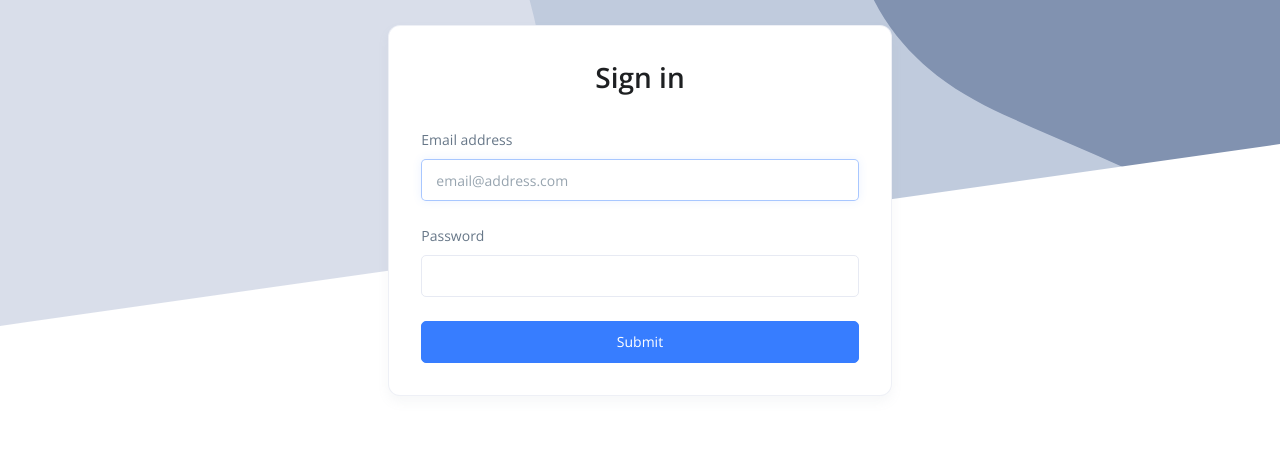
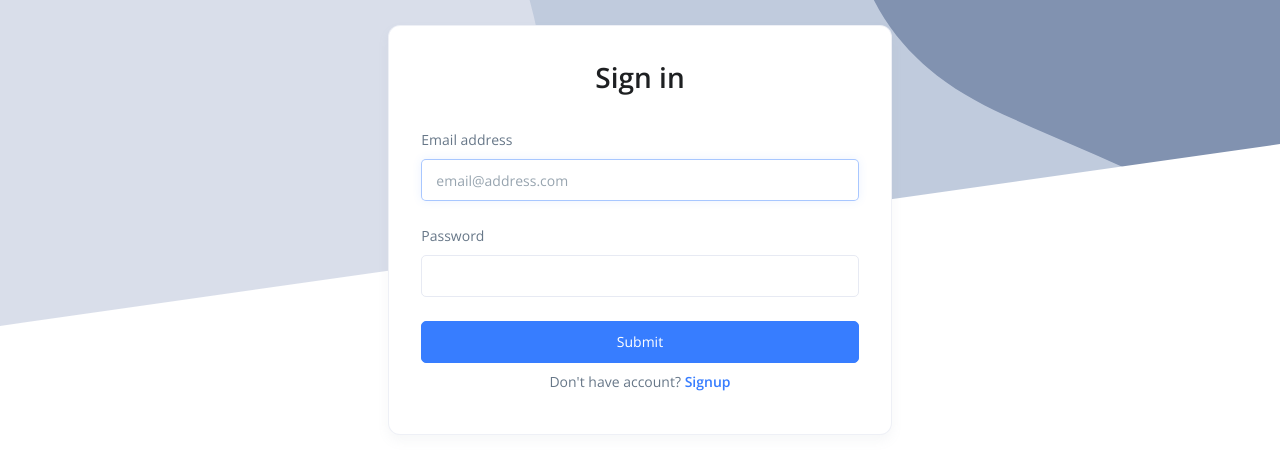
Before and after one commit to sahil-777/FrostHack, a plain HTML site: page auth/login.html in a window 1280 px wide. Shown: the part 186-660 px from the top of the page. Drawn offline with nearby package versions, Linux system fonts and the light colour scheme; some packages are replaced by stand-ins of ours; no server answers; a script that the page names is missing.

Commit message:
minor changes

```diff
--- a/auth/login.html
+++ b/auth/login.html
@@ -62,6 +62,12 @@
                   </div>
                   <button type="submit" class="btn btn-block btn-primary" id="loginButton" onclick="login()">Submit</button>
                   <!-- <div class="form-text text-center"><a href="./forgot-password.html">Forgot Password?</a></div> -->
+                  <div class="text-center mt-2">
+                    <label class="form-label">Don't have account?</label>
+                    <a class="btn-link" href="../signup.html">
+                      Signup
+                    </a>
+                  </div>
                 </form>
                 <!-- End Form -->
               </div>
```
Also changed, not shown: signup.html (+8 -11 lines).
